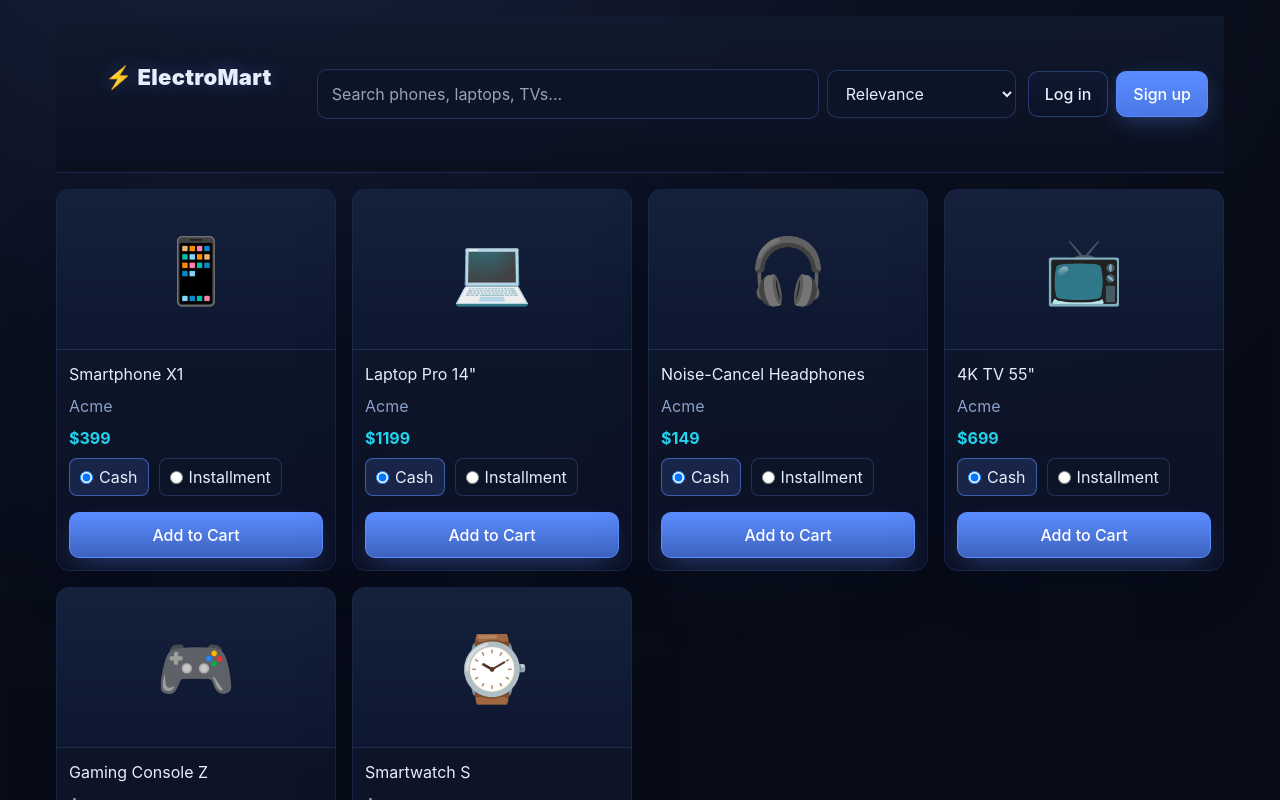
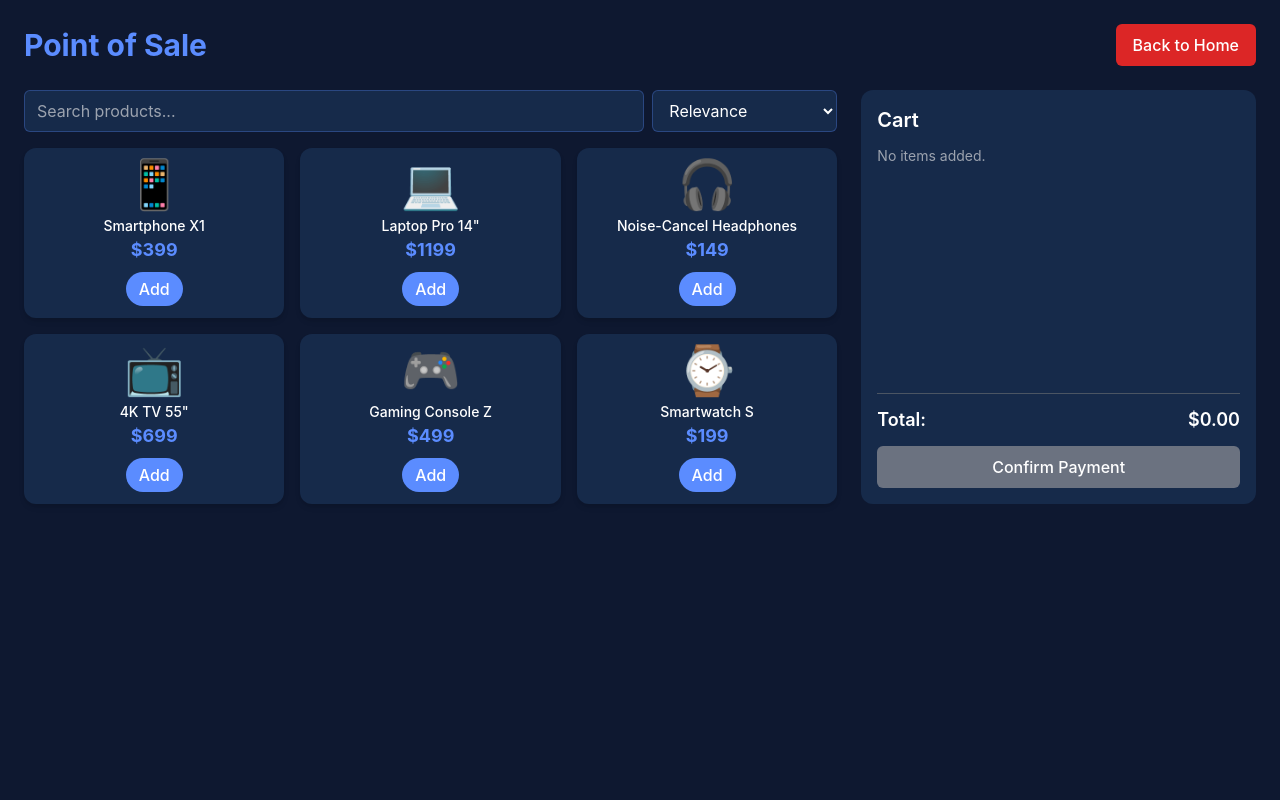
Before and after one commit to AhmadTubaileh/Software-project, a React (Vite) app in the folder Frontend/Frontend-Project/: page /pos in a window 1280 px wide. Shown: the top 800 px of the page. Built offline with nearby package versions, Linux system fonts and the light colour scheme.

Commit message:
create POS page

```diff
--- a/Frontend/Frontend-Project/package.json
+++ b/Frontend/Frontend-Project/package.json
@@ -12,7 +12,8 @@
   "dependencies": {
     "react": "^19.1.1",
     "react-dom": "^19.1.1",
-    "react-hot-toast": "^2.6.0"
+    "react-hot-toast": "^2.6.0",
+    "react-router-dom": "^7.9.4"
   },
   "devDependencies": {
     "@eslint/js": "^9.36.0",
--- a/Frontend/Frontend-Project/src/App.jsx
+++ b/Frontend/Frontend-Project/src/App.jsx
@@ -1,9 +1,19 @@
 import React from 'react';
+import { BrowserRouter as Router, Routes, Route } from 'react-router-dom';
 import './App.css';
+
 import Home from './pages/Home.jsx';
+import POS from './pages/POS.jsx';
 
 function App() {
-  return <Home />;
+  return (
+    <Router>
+      <Routes>
+        <Route path="/" element={<Home />} />
+        <Route path="/pos" element={<POS />} />
+      </Routes>
+    </Router>
+  );
 }
 
 export default App;
--- a/Frontend/Frontend-Project/src/components/AdminToolbar.jsx
+++ b/Frontend/Frontend-Project/src/components/AdminToolbar.jsx
@@ -1,14 +1,42 @@
 import React from 'react';
+import { useNavigate } from 'react-router-dom'; // ✅ import navigation hook
 
 function AdminToolbar() {
+  const navigate = useNavigate(); // ✅ initialize navigate
+
   return (
-    <section className="admin-toolbar flex flex-wrap gap-2 my-2" aria-label="Admin actions">
-      <button className="chip px-3 py-2 rounded-full border border-brand/35 bg-[#0e1830] text-white">Dashboard</button>
-      <button className="chip px-3 py-2 rounded-full border border-brand/35 bg-[#0e1830] text-white">POS</button>
-      <button className="chip px-3 py-2 rounded-full border border-brand/35 bg-[#0e1830] text-white">Inventory</button>
-      <button className="chip px-3 py-2 rounded-full border border-brand/35 bg-[#0e1830] text-white">Orders</button>
-      <button className="chip px-3 py-2 rounded-full border border-brand/35 bg-[#0e1830] text-white">Service Tickets</button>
-      <button className="chip px-3 py-2 rounded-full border border-brand/35 bg-[#0e1830] text-white">Users & Roles</button>
+    <section
+      className="admin-toolbar flex flex-wrap gap-2 my-2"
+      aria-label="Admin actions"
+    >
+      <button
+        className="chip px-3 py-2 rounded-full border border-brand/35 bg-[#0e1830] text-white"
+      >
+        Dashboard
+      </button>
+
+      <button
+        className="chip px-3 py-2 rounded-full border border-brand/35 bg-[#0e1830] text-white"
+        onClick={() => window.open('/pos',"_self")}// ✅ navigate works now
+      >
+        POS
+      </button>
+
+      <button className="chip px-3 py-2 rounded-full border border-brand/35 bg-[#0e1830] text-white">
+        Inventory
+      </button>
+
+      <button className="chip px-3 py-2 rounded-full border border-brand/35 bg-[#0e1830] text-white">
+        Orders
+      </button>
+
+      <button className="chip px-3 py-2 rounded-full border border-brand/35 bg-[#0e1830] text-white">
+        Service Tickets
+      </button>
+
+      <button className="chip px-3 py-2 rounded-full border border-brand/35 bg-[#0e1830] text-white">
+        Users & Roles
+      </button>
     </section>
   );
 }
--- /dev/null
+++ b/Frontend/Frontend-Project/src/pages/POS.jsx
@@ -0,0 +1,168 @@
+import React, { useState, useMemo } from 'react';
+import { useNavigate } from 'react-router-dom';
+import { PRODUCTS } from '../data/products.js'; // Your product data
+import { filterProducts } from '../utils/filterProducts.js';
+import toast, { Toaster } from 'react-hot-toast';
+
+// Function to get emoji icon for each category
+function getCategoryIcon(category) {
+  switch (category) {
+    case 'phone': return '📱';
+    case 'laptop': return '💻';
+    case 'headphones': return '🎧';
+    case 'tv': return '📺';
+    case 'console': return '🎮';
+    case 'watch': return '⌚';
+    default: return '🔌';
+  }
+}
+
+function POS() {
+  const navigate = useNavigate();
+  const [query, setQuery] = useState('');
+  const [cart, setCart] = useState([]);
+  const [sortBy, setSortBy] = useState('relevance');
+
+  // Filter and sort products
+  const filteredProducts = useMemo(
+    () => filterProducts(PRODUCTS, query, sortBy),
+    [query, sortBy]
+  );
+
+  // Add product to cart
+  function addToCart(product) {
+    setCart(prev => {
+      const existing = prev.find(item => item.id === product.id);
+      if (existing) {
+        return prev.map(item =>
+          item.id === product.id ? { ...item, qty: item.qty + 1 } : item
+        );
+      }
+      return [...prev, { ...product, qty: 1 }];
+    });
+    toast.success(`${product.name} added to cart`);
+  }
+
+  // Remove product from cart
+  function removeFromCart(productId) {
+    setCart(prev => prev.filter(item => item.id !== productId));
+  }
+
+  // Calculate total
+  const total = cart.reduce((sum, item) => sum + item.price * item.qty, 0);
+
+  return (
+    <div className="pos-page min-h-screen bg-[#0e1830] text-white p-6">
+      <Toaster position="top-center" />
+
+      {/* Header */}
+      <header className="flex justify-between items-center mb-6">
+        <h1 className="text-3xl font-bold text-brand">Point of Sale</h1>
+        <button
+          onClick={() => navigate('/')} // <- Go back to Home page
+          className="bg-red-600 hover:bg-red-700 px-4 py-2 rounded-md"
+        >
+          Back to Home
+        </button>
+      </header>
+
+      <div className="grid grid-cols-3 gap-6">
+        {/* Left Section: Products */}
+        <div className="col-span-2">
+          <div className="flex gap-2 mb-4">
+            <input
+              type="text"
+              placeholder="Search products..."
+              value={query}
+              onChange={e => setQuery(e.target.value)}
+              className="flex-1 px-3 py-2 rounded-md bg-[#162a4a] border border-brand/30 text-white focus:outline-none"
+            />
+            <select
+              value={sortBy}
+              onChange={e => setSortBy(e.target.value)}
+              className="bg-[#162a4a] border border-brand/30 rounded-md px-3 py-2"
+            >
+              <option value="relevance">Relevance</option>
+              <option value="price-asc">Price: Low → High</option>
+              <option value="price-desc">Price: High → Low</option>
+            </select>
+          </div>
+
+          <div className="grid grid-cols-3 gap-4">
+            {filteredProducts.map(product => (
+              <div
+                key={product.id}
+                className="p-3 bg-[#162a4a] rounded-xl shadow-md flex flex-col items-center text-center hover:scale-105 transition-transform"
+              >
+                {/* Category Icon */}
+                <div className="text-5xl mb-2">{getCategoryIcon(product.category)}</div>
+
+                <h3 className="text-sm font-medium">{product.name}</h3>
+                <p className="text-brand text-lg font-bold">${product.price}</p>
+                <button
+                  onClick={() => addToCart(product)}
+                  className="mt-2 bg-brand hover:bg-brand/80 px-3 py-1 rounded-full"
+                >
+                  Add
+                </button>
+              </div>
+            ))}
+          </div>
+        </div>
+
+        {/* Right Section: Cart */}
+        <div className="bg-[#162a4a] rounded-xl p-4 flex flex-col">
+          <h2 className="text-xl font-semibold mb-3">Cart</h2>
+          <div className="flex-1 overflow-y-auto space-y-3">
+            {cart.length === 0 ? (
+              <p className="text-gray-400 text-sm">No items added.</p>
+            ) : (
+              cart.map(item => (
+                <div
+                  key={item.id}
+                  className="flex justify-between items-center bg-[#1b3057] px-3 py-2 rounded-md"
+                >
+                  <div>
+                    <h4 className="font-medium">{item.name}</h4>
+                    <p className="text-sm text-gray-300">
+                      {item.qty} × ${item.price}
+                    </p>
+                  </div>
+                  <button
+                    onClick={() => removeFromCart(item.id)}
+                    className="text-red-500 hover:text-red-400 text-sm"
+                  >
+                    Remove
+                  </button>
+                </div>
+              ))
+            )}
+          </div>
+
+          <div className="border-t border-gray-600 mt-4 pt-3">
+            <div className="flex justify-between text-lg font-semibold">
+              <span>Total:</span>
+              <span>${total.toFixed(2)}</span>
+            </div>
+            <button
+              disabled={cart.length === 0}
+              onClick={() => {
+                toast.success('Payment processed successfully!');
+                setCart([]);
+              }}
+              className={`mt-3 w-full py-2 rounded-md ${
+                cart.length === 0
+                  ? 'bg-gray-500 cursor-not-allowed'
+                  : 'bg-green-600 hover:bg-green-700'
+              }`}
+            >
+              Confirm Payment
+            </button>
+          </div>
+        </div>
+      </div>
+    </div>
+  );
+}
+
+export default POS;
--- /dev/null
+++ b/package.json
@@ -0,0 +1,5 @@
+{
+  "dependencies": {
+    "react-router-dom": "^7.9.4"
+  }
+}
```
Also changed, not shown: 2 other files (tests, documents, lock files or other folders).
